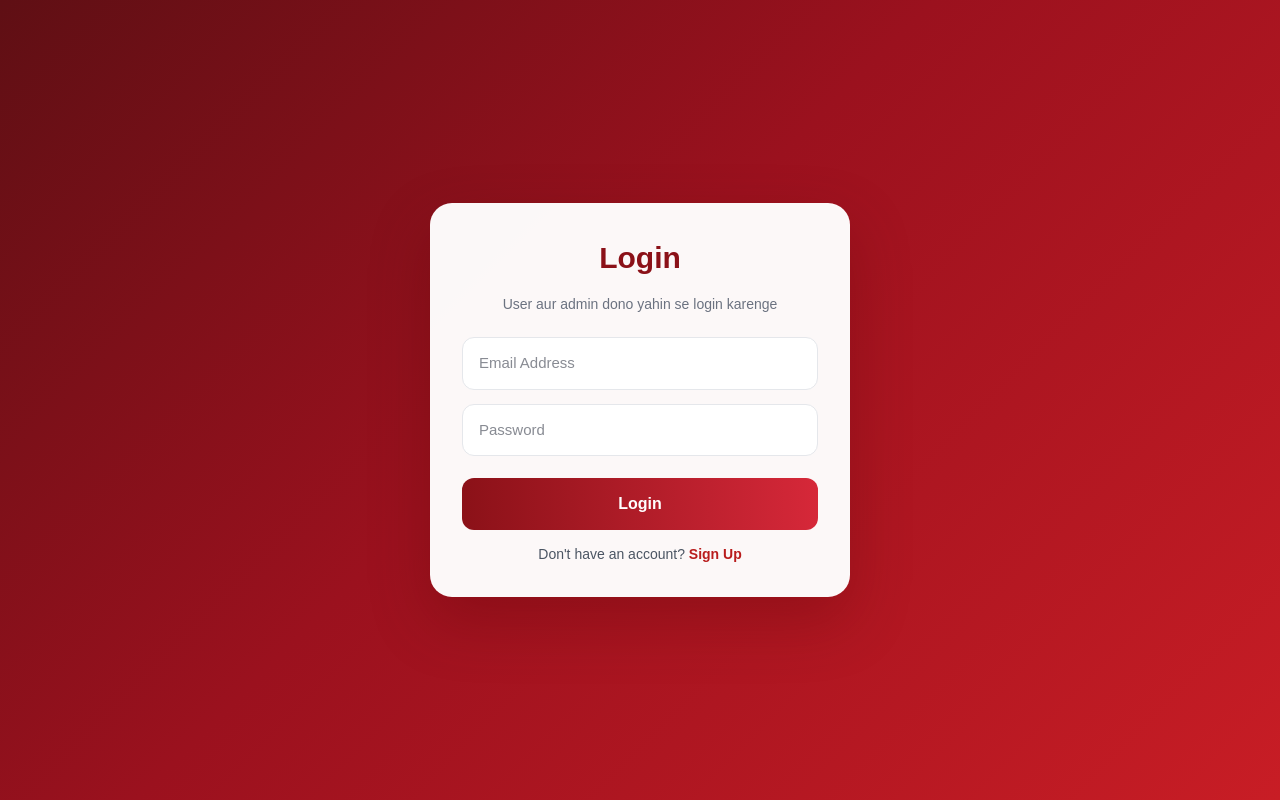
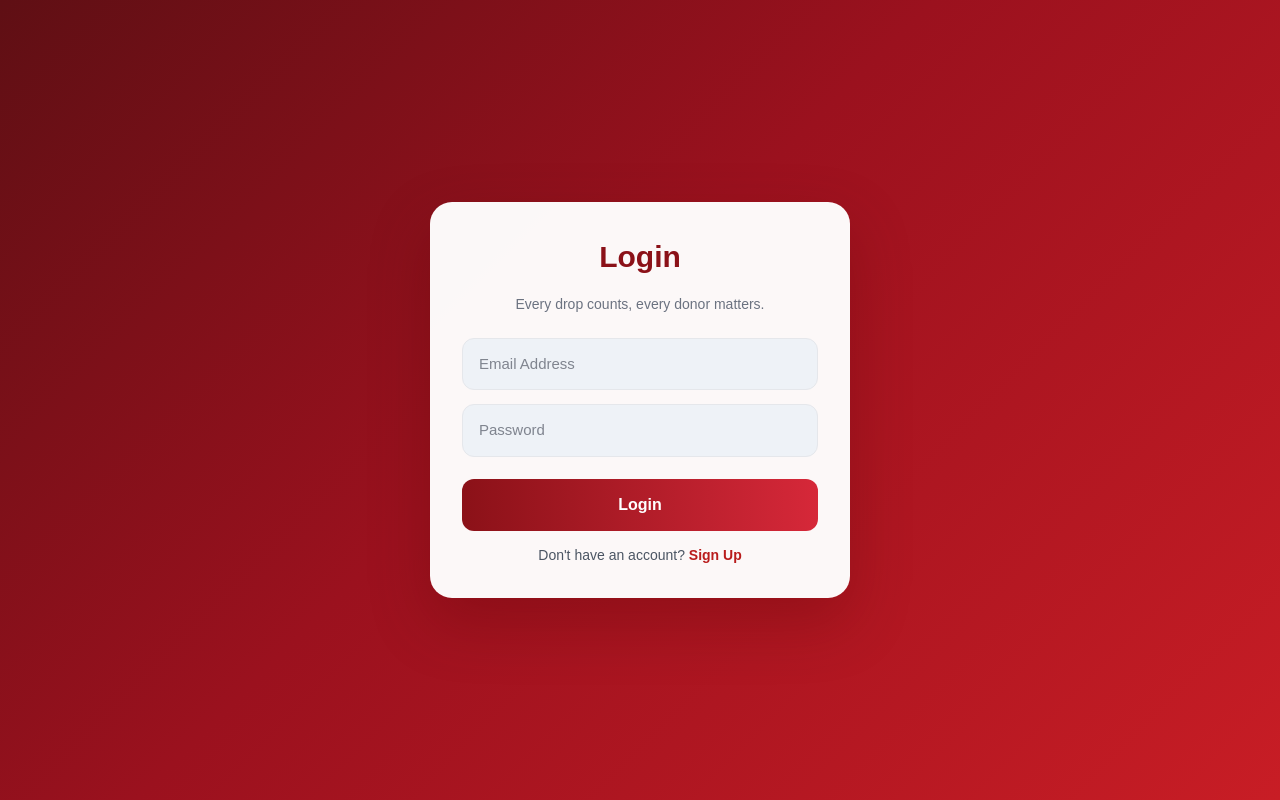
Before and after one commit to op29godara/raktasetu, a Next.js app: page /login in a window 1280 px wide. Built offline with nearby package versions, Linux system fonts and the light colour scheme.

Commit message:
Update page.tsx

```diff
--- a/app/login/page.tsx
+++ b/app/login/page.tsx
@@ -44,7 +44,7 @@ export default function LoginPage() {
     <div style={pageWrap}>
       <form onSubmit={handleLogin} style={formWrap}>
         <h1 style={title}>Login</h1>
-        <p style={subtitle}>User aur admin dono yahin se login karenge</p>
+        <p style={subtitle}>Every drop counts, every donor matters.</p>
 
         <input
           type="email"
@@ -112,6 +112,7 @@ const subtitle: React.CSSProperties = {
   fontSize: "14px",
   marginTop: 0,
   marginBottom: "8px",
+  lineHeight: 1.6,
 };
 
 const inputStyle: React.CSSProperties = {
@@ -121,7 +122,7 @@ const inputStyle: React.CSSProperties = {
   border: "1px solid #e5e7eb",
   fontSize: "15px",
   outline: "none",
-  background: "#fff",
+  background: "#eef2f7",
   color: "#111827",
 };
 
```
